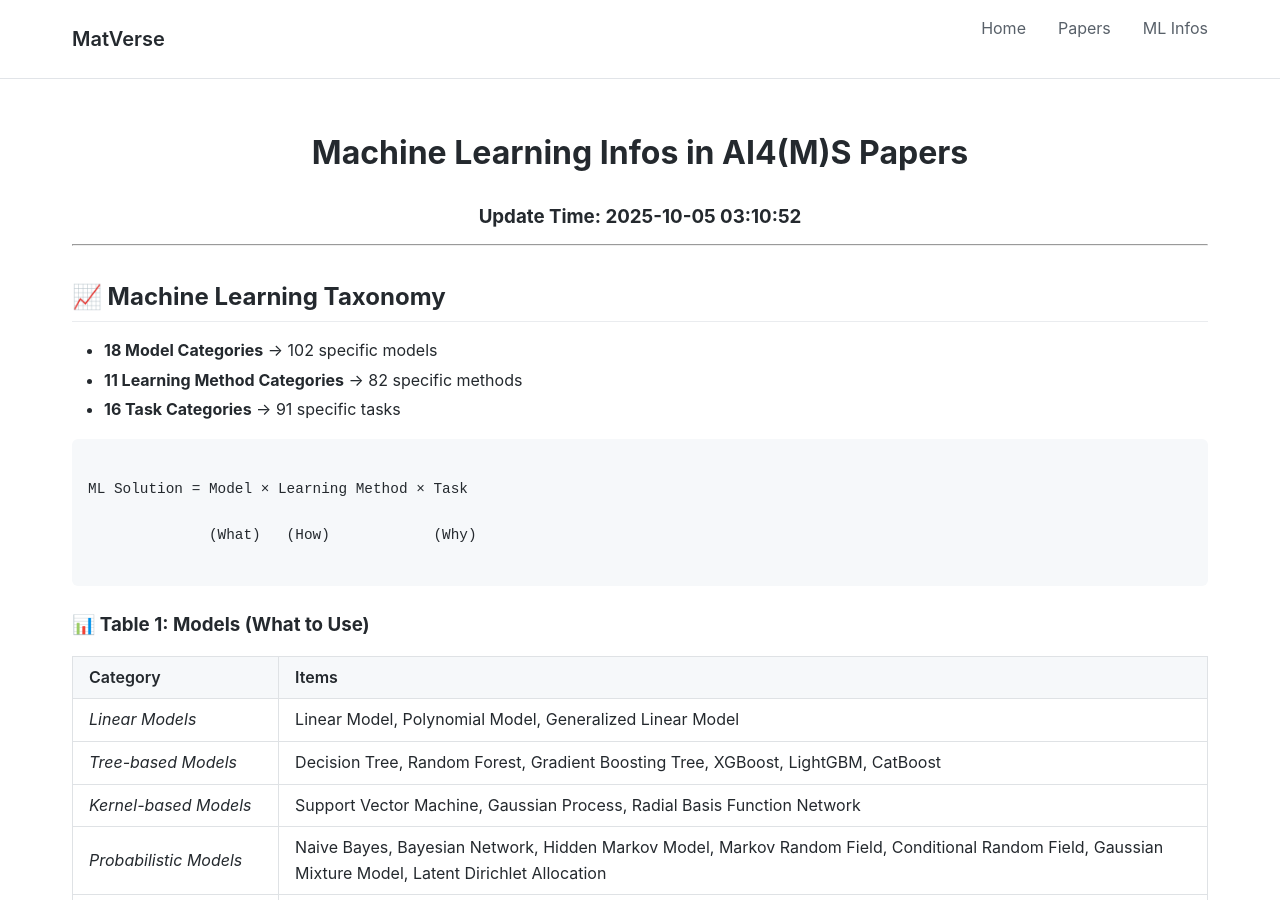
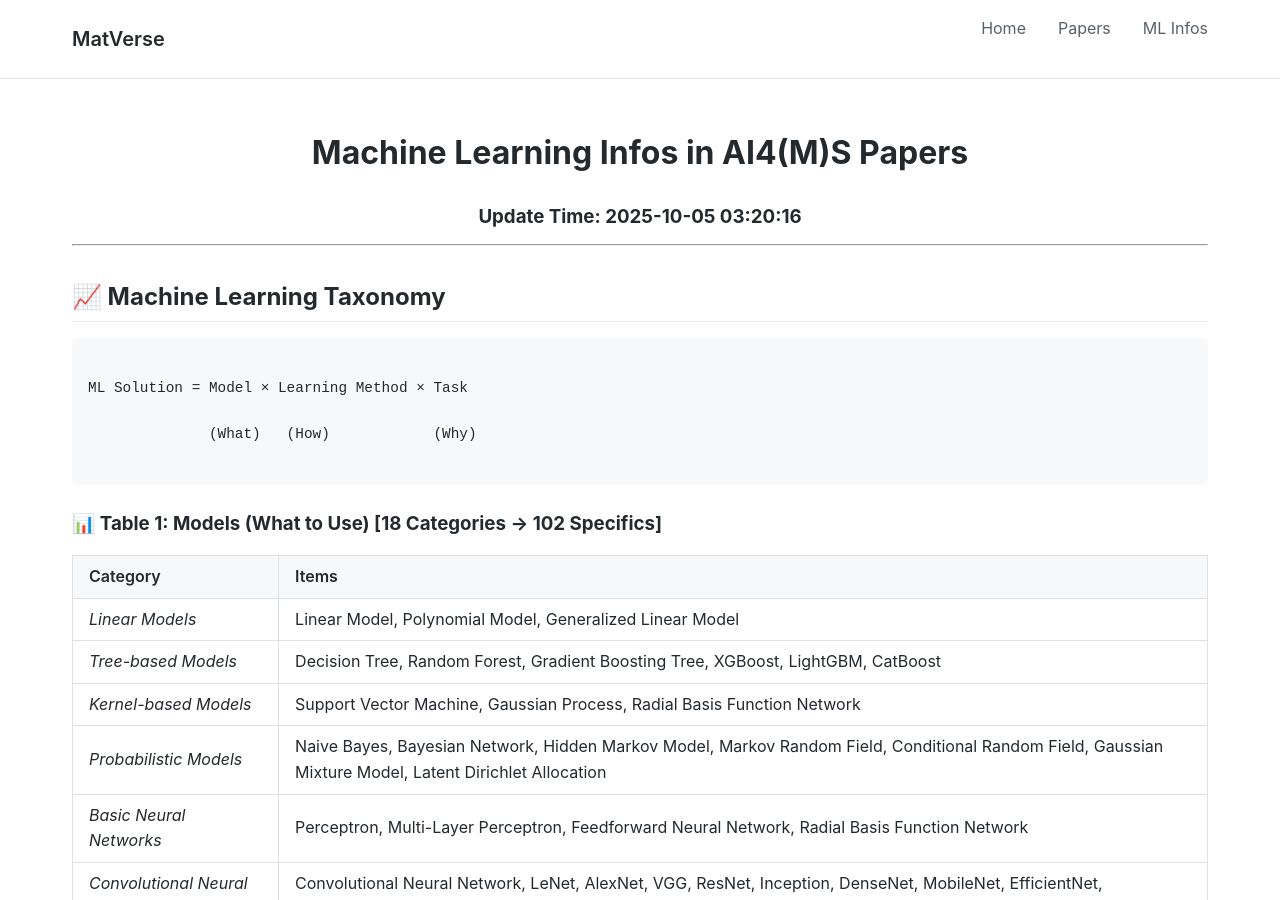
Before and after one commit to SMU-DIGA/matverse_papers, a Jekyll site: the page built from ml_infos.md, in a window 1280 px wide and 900 px high. Built offline with Jekyll 4.4.1, drawn with Linux system fonts in a browser that asks for light colours; some of the changed text lies outside the part shown.

Commit message:
ml infos

````diff
--- a/ml_infos.md
+++ b/ml_infos.md
@@ -6,19 +6,12 @@
 
 <div align="center">
     <h1>Machine Learning Infos in AI4(M)S Papers</h1>
-    <h3>Update Time: 2025-10-05 03:10:52</h3>
+    <h3>Update Time: 2025-10-05 03:20:16</h3>
     </div>
 
 ---
 
 ## 📈 Machine Learning Taxonomy
-
-
-- **18 Model Categories** → 102 specific models
-
-- **11 Learning Method Categories** → 82 specific methods
-
-- **16 Task Categories** → 91 specific tasks
 
 
 ```
@@ -29,7 +22,7 @@
 
 ```
 
-### 📊 Table 1: Models (What to Use)
+### 📊 Table 1: Models (What to Use) [**18 Categories** → 102 Specifics]
 
 | Category | Items |
 |----------|-------|
@@ -52,13 +45,10 @@
 | *Point Cloud Models* | PointNet, PointNet++ |
 | *Matrix Factorization* | Matrix Factorization, Non-negative Matrix Factorization, Singular Value Decomposition |
 
-**Total: 102 items**
-
-
 ---
 
 
-### 🎓 Table 2: Learning Methods (How to Learn)
+### 🎓 Table 2: Learning Methods (How to Learn) [**11 Categories** → 82 Specifics]
 
 | Category | Items |
 |----------|-------|
@@ -74,13 +64,10 @@
 | *Representation Learning* | Representation Learning, Feature Learning, Metric Learning, Distance Learning, Embedding Learning, Dictionary Learning, Manifold Learning |
 | *Learning Modes* | Generative Learning, Discriminative Learning, Transductive Learning, Inductive Learning |
 
-**Total: 82 items**
-
-
 ---
 
 
-### 🎯 Table 3: Tasks (What to Solve)
+### 🎯 Table 3: Tasks (What to Solve) [**16 Categories** → 91 Specifics]
 
 | Category | Items |
 |----------|-------|
@@ -100,9 +87,6 @@
 | *Matching and Alignment* | Entity Matching, Entity Alignment, Record Linkage, Image Matching |
 | *Generative Tasks* | Data Generation, Data Augmentation, Synthetic Data Generation |
 | *Causal Tasks* | Causal Inference, Treatment Effect Estimation, Counterfactual Reasoning |
-
-**Total: 91 items**
-
 
 ---
 
````
